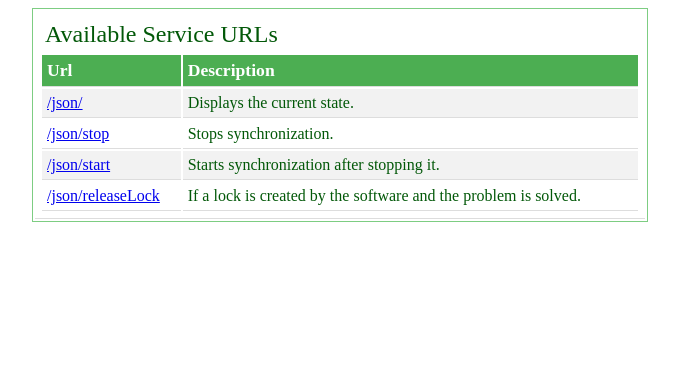
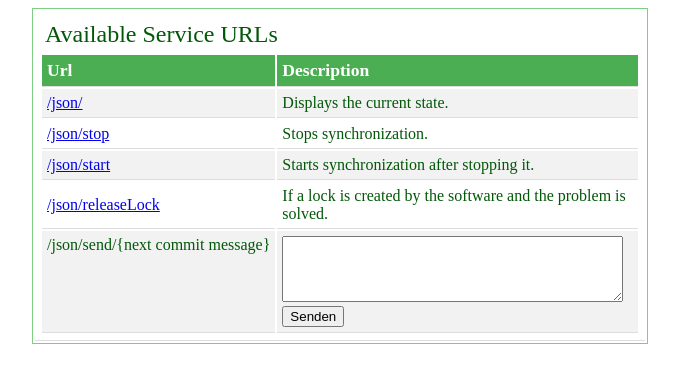
Before and after one commit to mahoe/gitSvnSync, a plain HTML site: page src/main/resources/static/html/docu.html in a window 1280 px wide. Shown: the whole page, without its empty margins (300-979 px from the left). Drawn offline with Linux system fonts and the light colour scheme.

Commit message:
Senden der commit message über die Eingabe einer Message in der Weboberfläche

```diff
--- a/src/main/resources/static/html/docu.html
+++ b/src/main/resources/static/html/docu.html
@@ -40,6 +40,13 @@
             background-color: #f2f2f2;
         }
     </style>
+    <script language="JavaScript">
+        function sendMessage(message){
+            var loc = window.location;
+            newUrl = loc.origin + "/json/send/" + encodeURI( message);
+            loc.assign(newUrl);
+        }
+    </script>
 </head>
 <body>
 
@@ -72,6 +79,17 @@
                         <a href="/json/releaseLock" target="blank">/json/releaseLock</a></td>
                     <td>If a lock is created by the software and the problem is solved.</td>
                 </tr>
+                <tr>
+                    <td valign="top">
+                        <span>/json/send/{next&nbsp;commit&nbsp;message}</span>
+                    </td>
+                    <td>
+                        <form>
+                            <textarea id="txtCommitMessage" cols="40" rows="4"></textarea><br>
+                            <button onclick="sendMessage(document.getElementById('txtCommitMessage').value);" >Senden</button>
+                        </form>
+                    </td>
+                </tr>
             </table>
         </td>
 </table>
```
